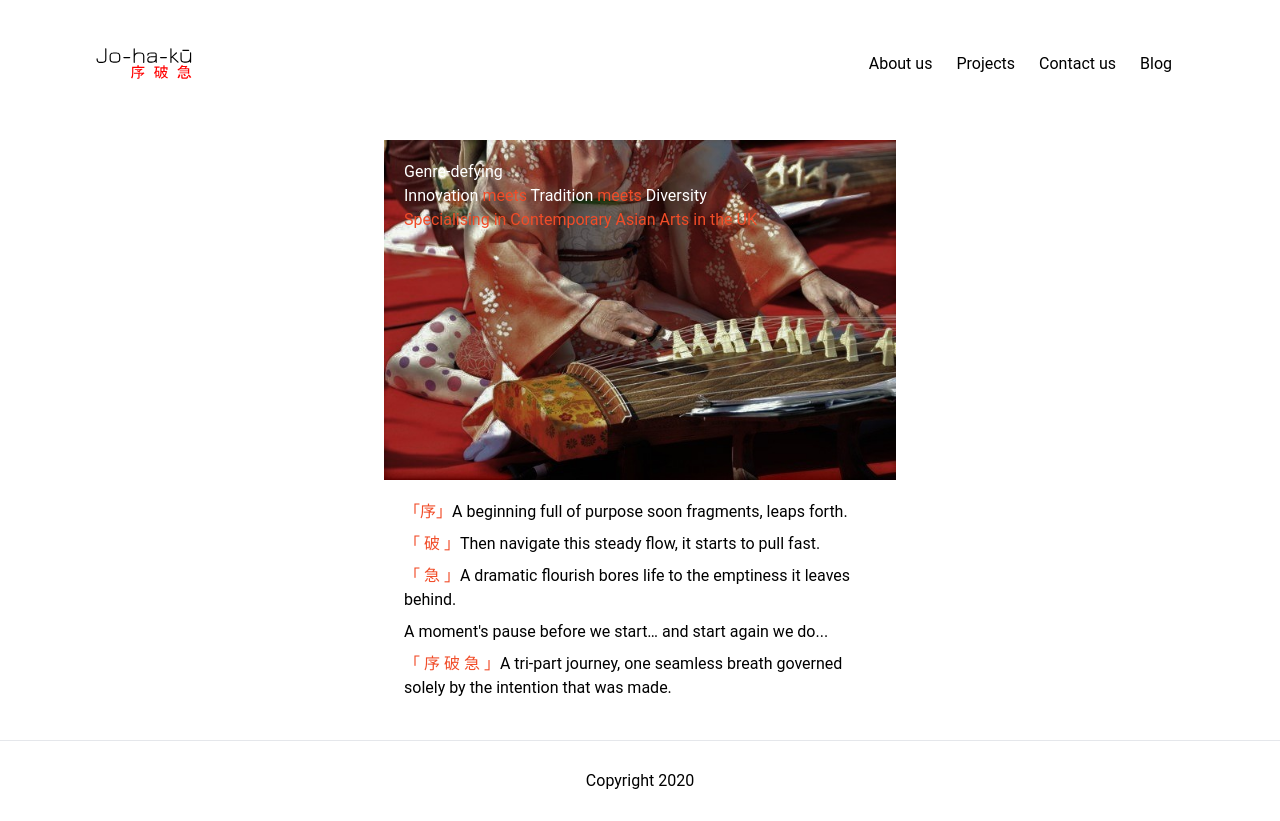
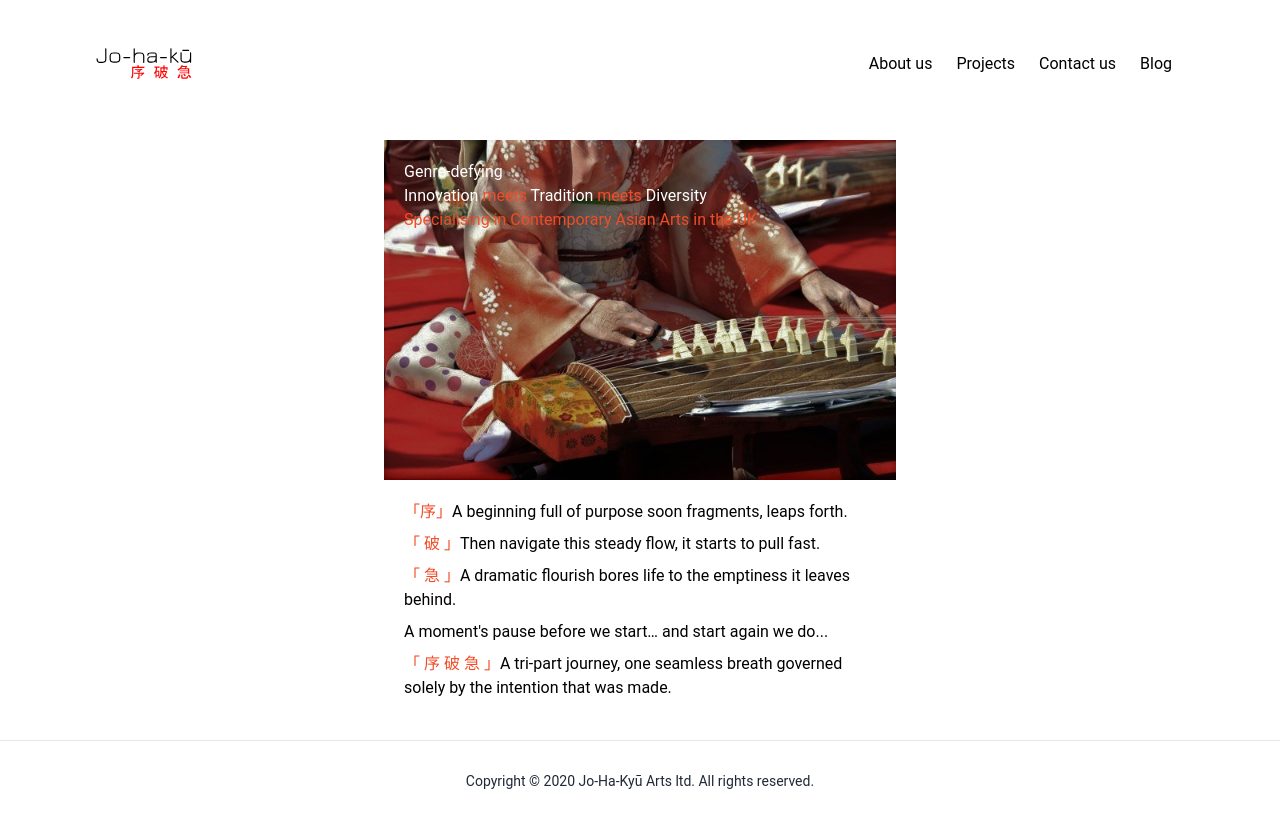
Before and after one commit to christocarr/johakyu, a Next.js app: page / in a window 1280 px wide. Built offline with nearby package versions, Linux system fonts and the light colour scheme.

Commit message:
Modify: footer copyright notice

```diff
--- a/components/Footer.js
+++ b/components/Footer.js
@@ -1,7 +1,7 @@
 function Footer() {
 	return (
 		<footer className="p-5 mt-5 border-t h-20 flex justify-center items-center lg:p-10">
-			<p className="font-roboto">Copyright 2020</p>
+			<p className="font-roboto text-sm text-gray-800">Copyright &#169; 2020 Jo-Ha-Kyū Arts ltd. All rights reserved.</p>
 		</footer>
 	);
 }
```
